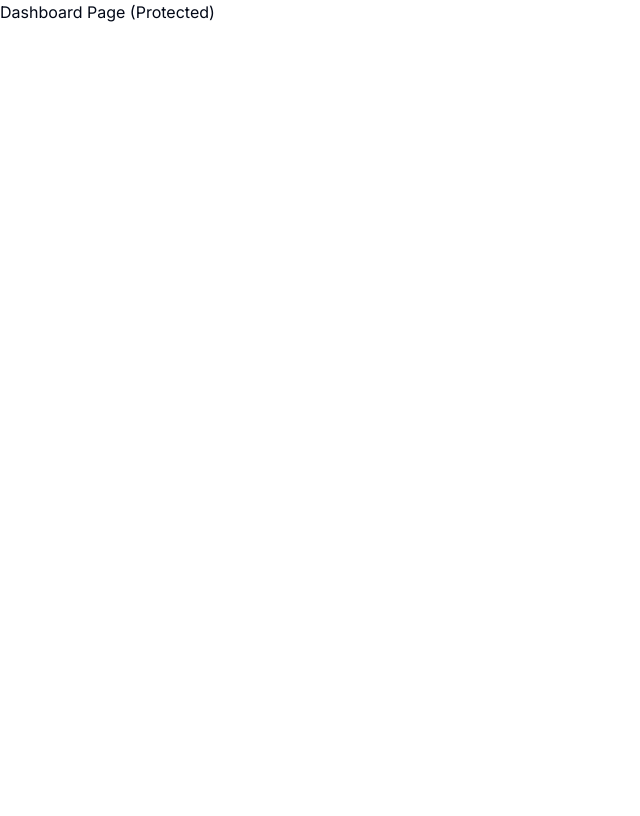
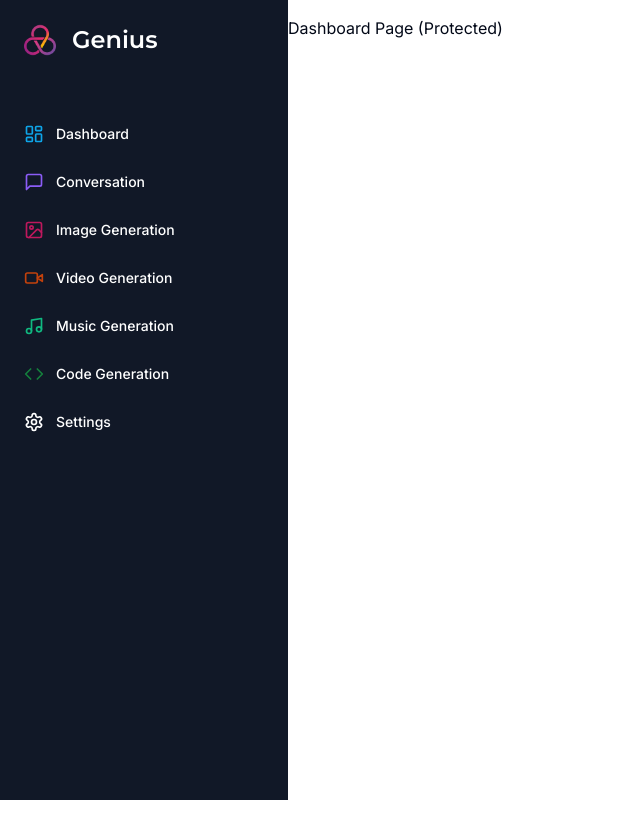
Before and after one commit to nihalmohammed18/genius, a Next.js app: page /dashboard in a window 1280 px wide. Shown: the whole page, without its empty margins (0-640 px from the left). Built offline with nearby package versions, Linux system fonts and the light colour scheme.

Commit message:
Create Sidebar

```diff
--- /dev/null
+++ b/app/(dashboard)/(routes)/dashboard/layout.tsx
@@ -0,0 +1,19 @@
+import Navbar from "@/components/navbar";
+import Sidebar from "@/components/sidebar";
+
+const DashboardLayout = ({ children }: { children: React.ReactNode }) => {
+  return (
+    <div className="h-full relative">
+      <div className="hidden h-full md:flex md:w-72 md:flex-col md:fixed md:inset-y-0 z-[80] bg-gray-900">
+        <Sidebar />
+      </div>
+
+      <main className="md:pl-72">
+        <Navbar />
+        {children}
+      </main>
+    </div>
+  );
+};
+
+export default DashboardLayout;
--- a/app/(dashboard)/(routes)/dashboard/page.tsx
+++ b/app/(dashboard)/(routes)/dashboard/page.tsx
@@ -4,7 +4,6 @@
   return (
     <div>
       <p>Dashboard Page (Protected)</p>
-      <UserButton afterSignOutUrl="/" />
     </div>
   );
 };
--- /dev/null
+++ b/components/mobile-sidebar.tsx
@@ -0,0 +1,25 @@
+"use client";
+
+import { Menu } from "lucide-react";
+
+import { Button } from "@/components/ui/button";
+import { Sheet, SheetContent, SheetTrigger } from "@/components/ui/sheet";
+import Sidebar from "@/components/sidebar";
+
+const MobileSidebar = () => {
+  return (
+    <Sheet>
+      <SheetTrigger>
+        <Button variant="ghost" size="icon" className="md:hidden">
+          <Menu />
+        </Button>
+      </SheetTrigger>
+
+      <SheetContent side="left" className="p-0">
+        <Sidebar />
+      </SheetContent>
+    </Sheet>
+  );
+};
+
+export default MobileSidebar;
--- /dev/null
+++ b/components/navbar.tsx
@@ -0,0 +1,16 @@
+import { UserButton } from "@clerk/nextjs";
+
+import MobileSidebar from "@/components/mobile-sidebar";
+
+const Navbar = () => {
+  return (
+    <div className="flex items-center mt-4">
+      <MobileSidebar />
+      <div className="flex w-full justify-end">
+        <UserButton afterSignOutUrl="/" />
+      </div>
+    </div>
+  );
+};
+
+export default Navbar;
--- /dev/null
+++ b/components/sidebar.tsx
@@ -0,0 +1,96 @@
+"use client";
+
+import { Montserrat } from "next/font/google";
+import Image from "next/image";
+import Link from "next/link";
+
+import { cn } from "@/lib/utils";
+import {
+  Code,
+  ImageIcon,
+  LayoutDashboard,
+  MessageSquare,
+  Music,
+  Settings,
+  VideoIcon,
+} from "lucide-react";
+
+const montserrat = Montserrat({ weight: "600", subsets: ["latin"] });
+
+const routes = [
+  {
+    label: "Dashboard",
+    icon: LayoutDashboard,
+    href: "/dashboard",
+    color: "text-sky-500",
+  },
+  {
+    label: "Conversation",
+    icon: MessageSquare,
+    href: "/conversation",
+    color: "text-violet-500",
+  },
+  {
+    label: "Image Generation",
+    icon: ImageIcon,
+    href: "/image",
+    color: "text-pink-700",
+  },
+  {
+    label: "Video Generation",
+    icon: VideoIcon,
+    href: "/video",
+    color: "text-orange-700",
+  },
+  {
+    label: "Music Generation",
+    icon: Music,
+    href: "/music",
+    color: "text-emerald-500",
+  },
+  {
+    label: "Code Generation",
+    icon: Code,
+    href: "/code",
+    color: "text-green-700",
+  },
+  {
+    label: "Settings",
+    icon: Settings,
+    href: "/settings",
+  },
+];
+
+const Sidebar = () => {
+  return (
+    <div className="space-y-4 py-4 flex flex-col h-full bg-[#111827] text-white">
+      <div className="px-3 py-2 flex-1">
+        <Link href="/dashboard" className="flex items-center pl-3 mb-14">
+          <div className="relative h-8 w-8 mr-4">
+            <Image fill alt="Logo" src="/logo.png" />
+          </div>
+          <h1 className={cn("text-2xl font-bold", montserrat.className)}>
+            Genius
+          </h1>
+        </Link>
+
+        <div className="space-y-1">
+          {routes.map((route) => (
+            <Link
+              href={route.href}
+              key={route.href}
+              className="text-sm group flex p-3 w-full justify-start font-medium cursor-pointer hover:text-white hover:bg-white/10 rounded-lg transition"
+            >
+              <div className="flex items-center flex-1">
+                <route.icon className={cn("h-5 w-5 mr-3", route.color)} />
+                {route.label}
+              </div>
+            </Link>
+          ))}
+        </div>
+      </div>
+    </div>
+  );
+};
+
+export default Sidebar;
--- /dev/null
+++ b/components/ui/sheet.tsx
@@ -0,0 +1,144 @@
+"use client";
+
+import * as React from "react";
+import * as SheetPrimitive from "@radix-ui/react-dialog";
+import { cva, type VariantProps } from "class-variance-authority";
+import { X } from "lucide-react";
+
+import { cn } from "@/lib/utils";
+
+const Sheet = SheetPrimitive.Root;
+
+const SheetTrigger = SheetPrimitive.Trigger;
+
+const SheetClose = SheetPrimitive.Close;
+
+const SheetPortal = ({
+  className,
+  ...props
+}: SheetPrimitive.DialogPortalProps) => (
+  <SheetPrimitive.Portal className={cn(className)} {...props} />
+);
+SheetPortal.displayName = SheetPrimitive.Portal.displayName;
+
+const SheetOverlay = React.forwardRef<
+  React.ElementRef<typeof SheetPrimitive.Overlay>,
+  React.ComponentPropsWithoutRef<typeof SheetPrimitive.Overlay>
+>(({ className, ...props }, ref) => (
+  <SheetPrimitive.Overlay
+    className={cn(
+      "fixed inset-0 z-50 bg-background/80 backdrop-blur-sm data-[state=open]:animate-in data-[state=closed]:animate-out data-[state=closed]:fade-out-0 data-[state=open]:fade-in-0",
+      className
+    )}
+    {...props}
+    ref={ref}
+  />
+));
+SheetOverlay.displayName = SheetPrimitive.Overlay.displayName;
+
+const sheetVariants = cva(
+  "fixed z-50 gap-4 bg-background p-6 shadow-lg transition ease-in-out data-[state=open]:animate-in data-[state=closed]:animate-out data-[state=closed]:duration-300 data-[state=open]:duration-500",
+  {
+    variants: {
+      side: {
+        top: "inset-x-0 top-0 border-b data-[state=closed]:slide-out-to-top data-[state=open]:slide-in-from-top",
+        bottom:
+          "inset-x-0 bottom-0 border-t data-[state=closed]:slide-out-to-bottom data-[state=open]:slide-in-from-bottom",
+        left: "inset-y-0 left-0 h-full w-3/4 border-r data-[state=closed]:slide-out-to-left data-[state=open]:slide-in-from-left sm:max-w-sm",
+        right:
+          "inset-y-0 right-0 h-full w-3/4  border-l data-[state=closed]:slide-out-to-right data-[state=open]:slide-in-from-right sm:max-w-sm",
+      },
+    },
+    defaultVariants: {
+      side: "right",
+    },
+  }
+);
+
+interface SheetContentProps
+  extends React.ComponentPropsWithoutRef<typeof SheetPrimitive.Content>,
+    VariantProps<typeof sheetVariants> {}
+
+const SheetContent = React.forwardRef<
+  React.ElementRef<typeof SheetPrimitive.Content>,
+  SheetContentProps
+>(({ side = "right", className, children, ...props }, ref) => (
+  <SheetPortal>
+    <SheetOverlay />
+    <SheetPrimitive.Content
+      ref={ref}
+      className={cn(sheetVariants({ side }), className)}
+      {...props}
+    >
+      {children}
+      <SheetPrimitive.Close className="absolute right-4 top-4 rounded-sm opacity-70 ring-offset-background transition-opacity hover:opacity-100 focus:outline-none focus:ring-2 focus:ring-ring focus:ring-offset-2 disabled:pointer-events-none data-[state=open]:bg-secondary">
+        <X className="h-4 w-4" />
+        <span className="sr-only">Close</span>
+      </SheetPrimitive.Close>
+    </SheetPrimitive.Content>
+  </SheetPortal>
+));
+SheetContent.displayName = SheetPrimitive.Content.displayName;
+
+const SheetHeader = ({
+  className,
+  ...props
+}: React.HTMLAttributes<HTMLDivElement>) => (
+  <div
+    className={cn(
+      "flex flex-col space-y-2 text-center sm:text-left",
+      className
+    )}
+    {...props}
+  />
+);
+SheetHeader.displayName = "SheetHeader";
+
+const SheetFooter = ({
+  className,
+  ...props
+}: React.HTMLAttributes<HTMLDivElement>) => (
+  <div
+    className={cn(
+      "flex flex-col-reverse sm:flex-row sm:justify-end sm:space-x-2",
+      className
+    )}
+    {...props}
+  />
+);
+SheetFooter.displayName = "SheetFooter";
+
+const SheetTitle = React.forwardRef<
+  React.ElementRef<typeof SheetPrimitive.Title>,
+  React.ComponentPropsWithoutRef<typeof SheetPrimitive.Title>
+>(({ className, ...props }, ref) => (
+  <SheetPrimitive.Title
+    ref={ref}
+    className={cn("text-lg font-semibold text-foreground", className)}
+    {...props}
+  />
+));
+SheetTitle.displayName = SheetPrimitive.Title.displayName;
+
+const SheetDescription = React.forwardRef<
+  React.ElementRef<typeof SheetPrimitive.Description>,
+  React.ComponentPropsWithoutRef<typeof SheetPrimitive.Description>
+>(({ className, ...props }, ref) => (
+  <SheetPrimitive.Description
+    ref={ref}
+    className={cn("text-sm text-muted-foreground", className)}
+    {...props}
+  />
+));
+SheetDescription.displayName = SheetPrimitive.Description.displayName;
+
+export {
+  Sheet,
+  SheetTrigger,
+  SheetClose,
+  SheetContent,
+  SheetHeader,
+  SheetFooter,
+  SheetTitle,
+  SheetDescription,
+};
--- a/package.json
+++ b/package.json
@@ -10,6 +10,7 @@
   },
   "dependencies": {
     "@clerk/nextjs": "^4.22.1",
+    "@radix-ui/react-dialog": "^1.0.4",
     "@radix-ui/react-slot": "^1.0.2",
     "@types/node": "20.4.2",
     "@types/react": "18.2.15",
```
Also changed, not shown: public/logo.png (added), 1 other file (tests, documents, lock files or other folders).
